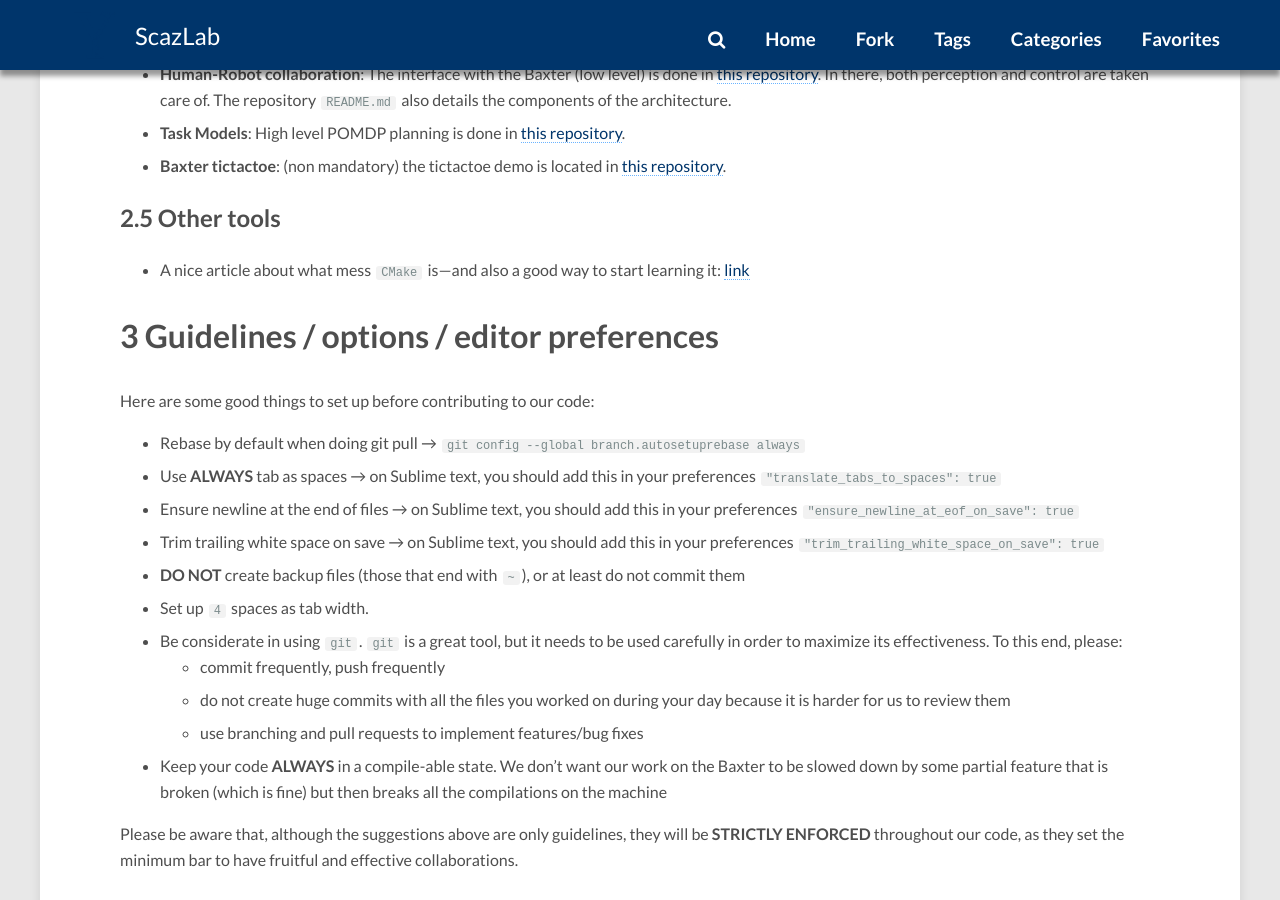
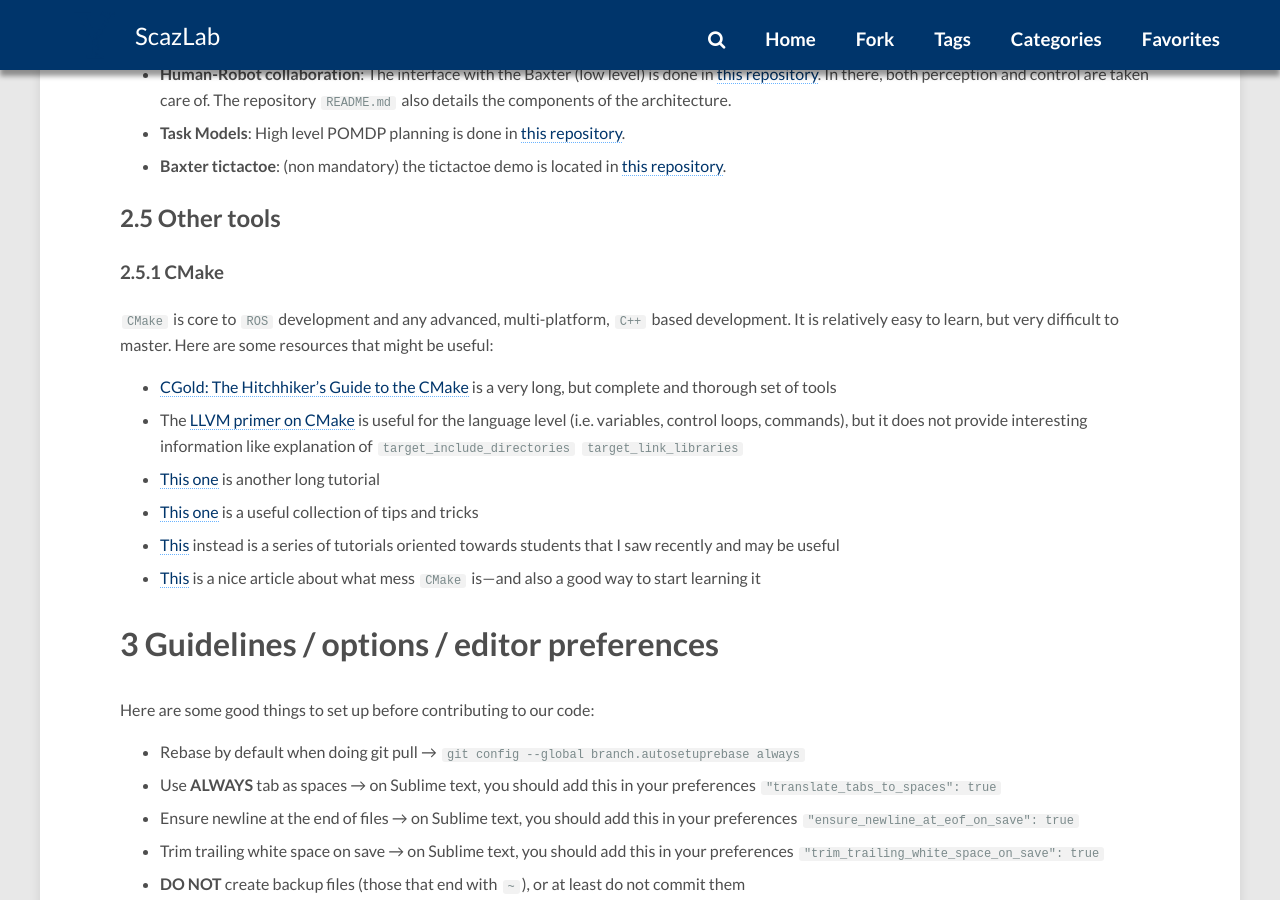
Before and after one commit to ScazLab/ScazLab.github.io, a Jekyll site: the page built from _posts/2017-09-19-Start-in-the-lab.md, in a window 1280 px wide and 900 px high, scrolled down 2377 px. Built offline with Jekyll 4.4.1, drawn with Linux system fonts in a browser that asks for light colours; nearby versions of some CDN libraries; comment, search, counter and statistics services are not loaded; some of the changed text lies outside the part shown.

Commit message:
[start] Added a few more cmanke links

```diff
--- a/_posts/2017-09-19-Start-in-the-lab.md
+++ b/_posts/2017-09-19-Start-in-the-lab.md
@@ -74,7 +74,16 @@ If you are going to work on the Baxter Robot, these are the ROS packages you wil
 
 ## 2.5 Other tools
 
-- A nice article about what mess `CMake` is---and also a good way to start learning it: [link](https://samthursfield.wordpress.com/2015/11/21/cmake-dependencies-between-targets-and-files-and-custom-commands/)
+### 2.5.1 CMake
+
+`CMake` is core to `ROS` development and any advanced, multi-platform, `C++` based development. It is relatively easy to learn, but very difficult to master. Here are some resources that might be useful:
+
+ - [CGold: The Hitchhiker’s Guide to the CMake](http://cgold.readthedocs.io/en/latest/) is a very long, but complete and thorough set of tools
+ - The [LLVM primer on CMake](https://llvm.org/docs/CMakePrimer.html) is useful for the language level (i.e. variables, control loops, commands), but it does not provide interesting information like explanation of `target_include_directories` `target_link_libraries`
+ - [This one](https://github.com/onqtam/awesome-cmake#resources) is another long tutorial
+ - [This one](https://gist.github.com/mbinna/c61dbb39bca0e4fb7d1f73b0d66a4fd1) is a useful collection of tips and tricks
+ - [This](https://codingnest.com/basic-cmake/) instead is a series of tutorials oriented towards students that I saw recently and may be useful
+ - [This](https://samthursfield.wordpress.com/2015/11/21/cmake-dependencies-between-targets-and-files-and-custom-commands/) is a nice article about what mess `CMake` is---and also a good way to start learning it
 
 # 3 Guidelines / options / editor preferences
 
```
